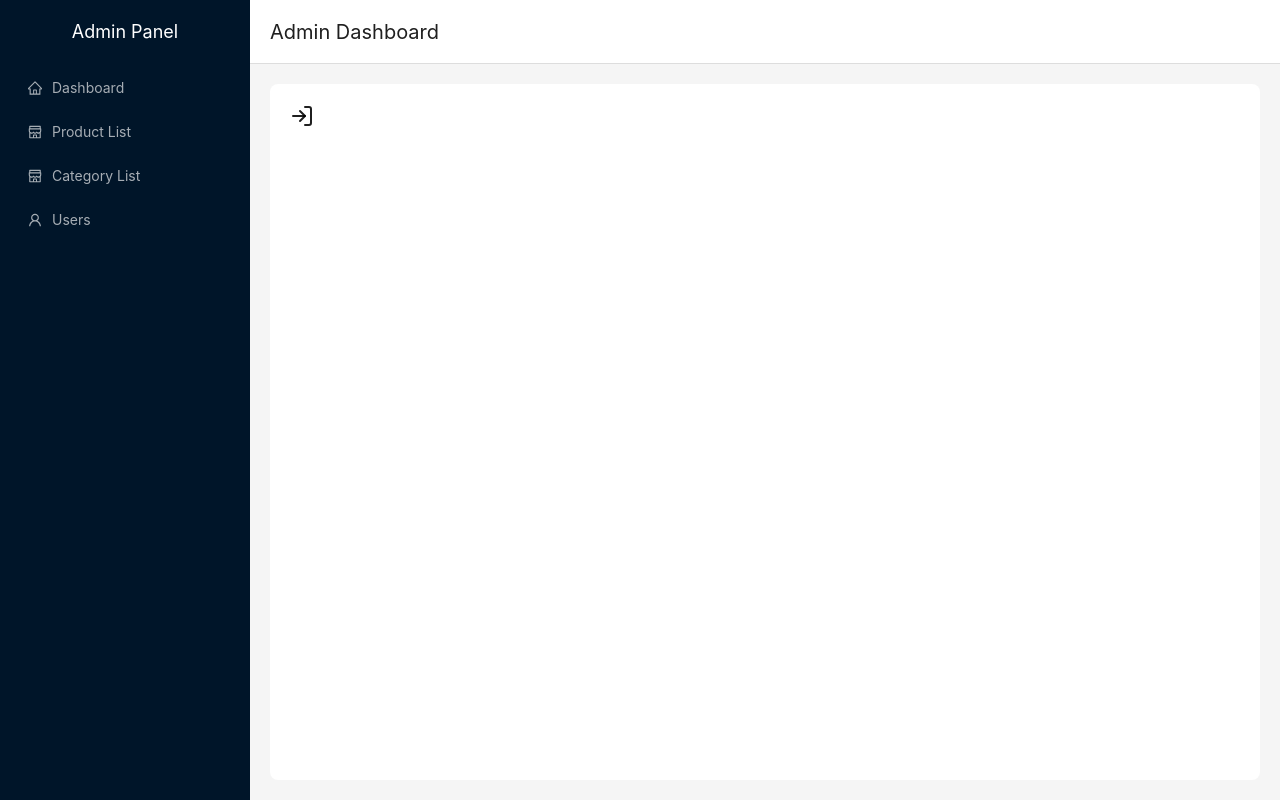
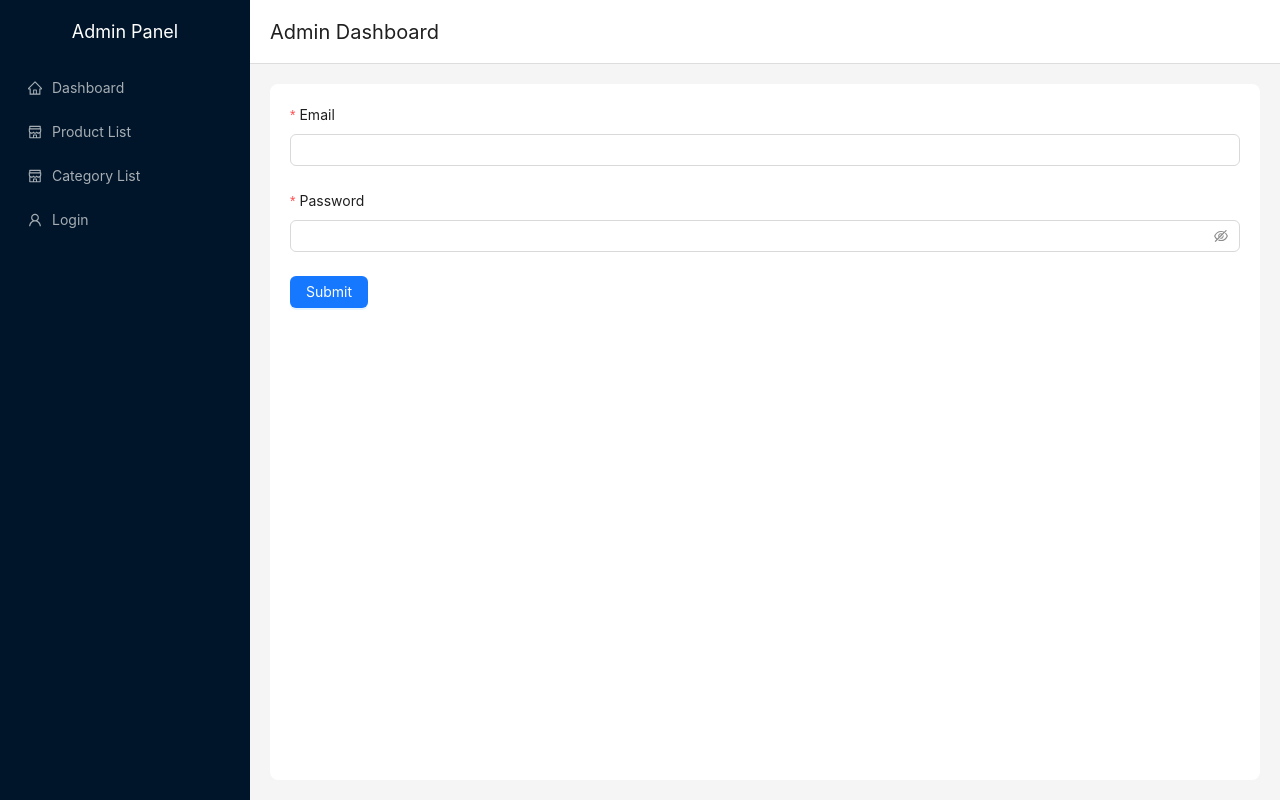
Before and after one commit to chinhnx/asm-fe2, a React (Vite) app: page /admin/login in a window 1280 px wide. Built offline with nearby package versions, Linux system fonts and the light colour scheme.

Commit message:
done login role admin,user

```diff
--- a/db.json
+++ b/db.json
@@ -113,12 +113,32 @@
       "email": "nguyenvana@example.com",
       "password": "hashed_password",
       "phone": "0987654321",
-      "address": "123 Đường ABC, Hà Nội"
+      "address": "123 Đường ABC, Hà Nội",
+      "role": "user",
+      "status": "active",
+      "createdAt": "2024-03-01T12:00:00Z",
+      "updatedAt": "2024-03-05T08:30:00Z"
     },
     {
       "email": "lam15081999@gmail.com",
-      "password": "$2a$10$ME971pRXRCcUBdY4lriVDOV/3cpJDcovMV7VeKxsebgc0LuZ5t.oe",
-      "id": 2
+      "name": "Nguyễn Văn B",
+      "password": "$2a$10$tjAY.tuLLzeyrD.Nhyo6x.m8kcbsDkMGTu7ojLx.POMIqajShIgUi",
+      "id": 2,
+      "role": "user",
+      "status": "active",
+      "createdAt": "2024-03-01T12:00:00Z",
+      "updatedAt": "2024-03-05T08:30:00Z"
+    },
+    {
+      "email": "lam1508@gmail.com",
+      "password": "$2a$10$tjAY.tuLLzeyrD.Nhyo6x.m8kcbsDkMGTu7ojLx.POMIqajShIgUi",
+      "name": "lam 123",
+      "phone": "0915656298",
+      "id": 3,
+      "role": "admin",
+      "status": "active",
+      "createdAt": "2024-03-01T12:00:00Z",
+      "updatedAt": "2024-03-05T08:30:00Z"
     }
   ]
 }
--- a/src/App.tsx
+++ b/src/App.tsx
@@ -16,7 +16,7 @@ import ProductEdit from './pages/admin/product/ProductEdit';
 import CategoryAdd from './pages/admin/category/CategoryAdd';
 import CategoryEdit from './pages/admin/category/CategoryEdit';
 import Register from './pages/admin/auth/Register';
-import { LogIn } from 'lucide-react';
+import Login from './pages/admin/auth/Login';
 
 
 
@@ -45,7 +45,7 @@ const element = useRoutes([
       {path:"category-add",element:<CategoryAdd/>},
       {path:"product-edit/:id",element:<CategoryEdit/>},
       {path:"register",element:<Register/>},
-      {path:"login",element:<LogIn/>}
+      {path:"login",element:<Login/>}
     ]
   }
 ])
--- a/src/Layout/AdminLayout.tsx
+++ b/src/Layout/AdminLayout.tsx
@@ -24,14 +24,14 @@ function AdminLayout() {
           <Menu.Item key="/admin" icon={<HomeOutlined />}>
           <Link to="/admin">Dashboard</Link>
           </Menu.Item>
-          <Menu.Item key="/admin/product" icon={<ShopOutlined />}>
+          <Menu.Item  icon={<ShopOutlined />}>
             <Link to="/admin/product">Product List</Link>
           </Menu.Item>
-          <Menu.Item key="/admin/category" icon={<ShopOutlined />}>
+          <Menu.Item icon={<ShopOutlined />}>
             <Link to="/admin/category">Category List</Link>
           </Menu.Item>
-          <Menu.Item key="/admin/register" icon={<UserOutlined />}>
-            Users
+          <Menu.Item key="/admin/login" icon={<UserOutlined />}>
+          <Link to="/admin/login">Login</Link>
           </Menu.Item>
         </Menu>
       </Sider>
--- a/src/pages/admin/auth/Login.tsx
+++ b/src/pages/admin/auth/Login.tsx
@@ -1,17 +1,39 @@
 import { Button, Form, Input, message, notification } from "antd";
 import axios, { AxiosError } from "axios";
+import { useEffect } from "react";
+import { useNavigate } from "react-router-dom";
 
 function Login() {
   const [form] = Form.useForm();
+
+  const nav = useNavigate()
+
+  useEffect(() => {
+    const token = localStorage.getItem("token");
+    if (token) {
+      nav("/");
+    }
+  }, []);
+
   const handleSubmit = async () => {
     try {
       const values = await form.validateFields();
-      const { data } = await axios.post("/login", values);
-      localStorage.setItem("token", data.accessToken);
+      const { data } = await axios.post("http://localhost:3000/login", values);
+      const { accessToken, user } = data;
+      localStorage.setItem("token", accessToken);
+      localStorage.setItem("role", user.role);
       notification.success({ message: "Login ok" });
+      if(user.role === "admin"){
+        nav("/admin")
+      }else{
+        nav("/")
+      }
     } catch (error) {
       message.error("Login failed: " + (error as AxiosError).message);
     }
+
+
+
   };
   return (
     <Form form={form} onFinish={handleSubmit} layout="vertical">
--- a/src/pages/admin/auth/Register.tsx
+++ b/src/pages/admin/auth/Register.tsx
@@ -1,17 +1,27 @@
 import { Button, Form, Input, message } from "antd";
 import axios, { AxiosError } from "axios";
+import { useEffect } from "react";
+import { useNavigate } from "react-router-dom";
 
 function Register() {
   const [form] = Form.useForm();
+  const nav = useNavigate()
   const handleSubmit = async () => {
     try {
       const values = await form.validateFields();
       await axios.post("/register", values);
       message.success("Register ok");
+      nav("/admin/login")
     } catch (error) {
       message.error("Register failed: " + (error as AxiosError).message);
     }
   };
+  useEffect(() => {
+    const token = localStorage.getItem("token");
+    if (token) {
+      nav("/"); // Nếu đã đăng nhập, quay về trang chính
+    }
+  }, []);
   return (
     <Form form={form} onFinish={handleSubmit} layout="vertical">
       <Form.Item
```
Also changed, not shown: src/interface/user.ts (+7 -4 lines).
